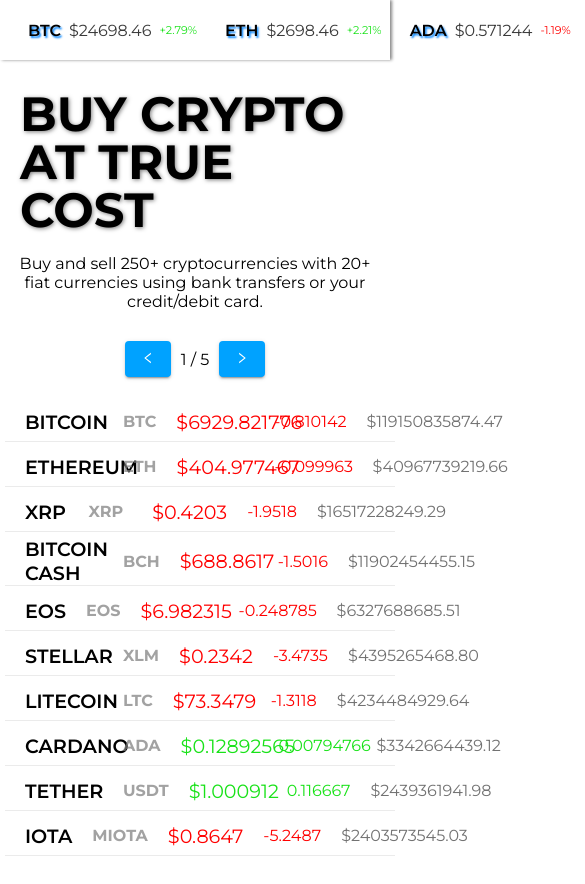
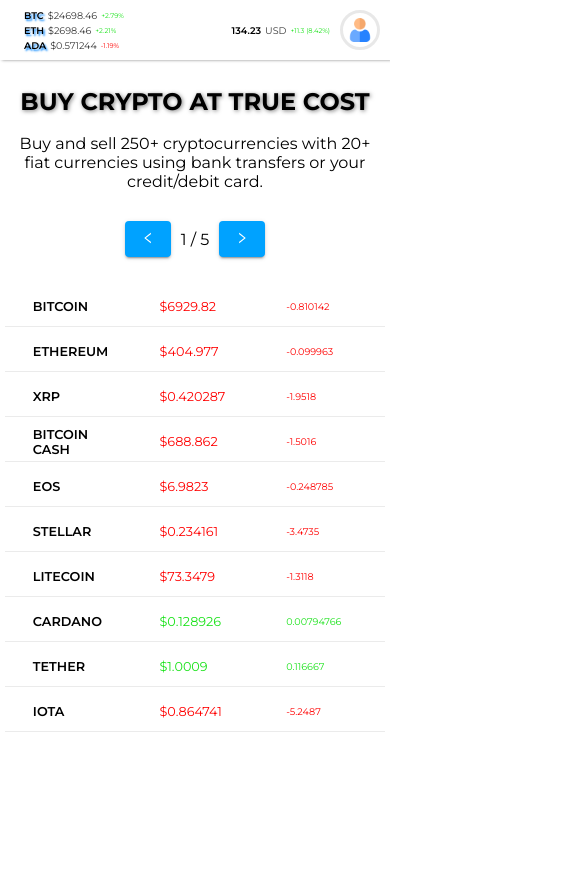
Before and after one commit to cheerfulperson/cryptocurrency-tracking, a React app: page / in a window 390 px wide. Shown: the top 884 px of the page, 585 px wide, since content can reach past the window. After the commit the page ends 844 px from the top, so only its background shows below. Built offline with nearby package versions, Linux system fonts and the light colour scheme; a web font is replaced by a local one.

Commit message:
feat: add media styles

```diff
--- a/src/components/Avatar/Avatar.scss
+++ b/src/components/Avatar/Avatar.scss
@@ -1,5 +1,6 @@
 .avatar {
   width: 40px;
+  min-width: 40px;
   height: 40px;
   border-radius: 100%;
   border: 3px solid #cccccc71;
--- a/src/components/Header/CryptoInfo/CryptoInfo.scss
+++ b/src/components/Header/CryptoInfo/CryptoInfo.scss
@@ -5,9 +5,20 @@
 
   font-size: 1em;
 
+  @media all and (max-width: 900px) {
+    font-size: 0.6em;
+  }
+
+  @media all and (max-width: 724px) {
+    margin: 2px 0;
+  }
+
   span {
     display: inline-block;
     margin: 0 0 0 8px;
+    @media all and (max-width: 724px) {
+      margin: 0 0 0 4px;
+    }
   }
 
   &__code {
--- a/src/components/Header/Header.scss
+++ b/src/components/Header/Header.scss
@@ -22,4 +22,12 @@ $max-width: 1440px;
     justify-content: flex-start;
     align-items: center;
   }
+
+  &__currency-list {
+    @media all and (max-width: 724px) {
+      flex-direction: column;
+      align-items: flex-start;
+      flex-wrap: wrap;
     }
+  }
+}
--- a/src/components/Header/Header.tsx
+++ b/src/components/Header/Header.tsx
@@ -52,7 +52,7 @@ function Header() {
               <AiOutlineLeft />
             </Button>
           )}
-          <List>
+          <List className='header__currency-list'>
             {cryptocurrencies.map((cryptoInfo) => (
               <ListItem key={cryptoInfo.cryptoCode}>
                 <CryptoInfo info={cryptoInfo} />
--- a/src/components/Header/ProfileInfo/ProfileInfo.scss
+++ b/src/components/Header/ProfileInfo/ProfileInfo.scss
@@ -2,9 +2,14 @@
   display: flex;
   justify-content: center;
   align-items: center;
-
+  margin: 0;
   font-size: 0.9em;
-
+  @media all and (max-width: 900px) {
+    font-size: 0.6em;
+  }
+  @media all and (max-width: 724px) {
+    flex-wrap: wrap;
+  }
   span {
     display: inline-block;
     margin: 0 0 0 4px;
--- a/src/components/Input/Input.scss
+++ b/src/components/Input/Input.scss
@@ -1,5 +1,5 @@
-$primary: #11998e;
-$secondary: #38ef7d;
+$primary: #2249ac;
+$secondary: #1bc5df;
 $white: rgb(26, 26, 26);
 $gray: #9b9b9b;
 
--- a/src/components/List/List.tsx
+++ b/src/components/List/List.tsx
@@ -5,12 +5,13 @@ interface ListProps {
   // eslint-disable-next-line @typescript-eslint/no-explicit-any
   [key: string]: any
   styles?: React.CSSProperties
+  className?: string
   children?: JSX.Element[] | JSX.Element
 }
 
-function List({ styles, children, ...props }: ListProps) {
+function List({ styles, children, className, ...props }: ListProps) {
   return (
-    <ul className='list' style={styles} {...props}>
+    <ul className={`list ${className || ''}`} style={styles} {...props}>
       {children}
     </ul>
   )
--- a/src/pages/Cryptocurrency/Cryptocurrency.tsx
+++ b/src/pages/Cryptocurrency/Cryptocurrency.tsx
@@ -27,8 +27,13 @@ function Cryptocurrency() {
   }
 
   React.useEffect(() => {
-    window.onresize = () => {
+    function resize() {
       setChartSize(getChartSize())
+    }
+    window.addEventListener('resize', resize)
+
+    return () => {
+      window.removeEventListener('resize', resize)
     }
   }, [chartSize])
 
--- a/src/pages/Home/CryptoList/CryptoList.scss
+++ b/src/pages/Home/CryptoList/CryptoList.scss
@@ -1,10 +1,11 @@
 .crypto-row {
   display: flex;
   align-items: center;
+  justify-content: space-around;
   padding: 0;
   width: 100%;
   max-width: 1000px;
-  margin: 5px;
+  margin: 5px 0;
   min-height: 40px;
   border-bottom: 1px solid #d2d2d270;
   cursor: pointer;
@@ -25,26 +26,53 @@
   &__item {
     display: flex;
     align-items: center;
-    margin-left: 20px;
+    margin-left: 5px;
     width: 20%;
+    @media all and (max-width: 730px) {
+        font-size: 0.8em;
+      }
+    @media all and (max-width: 600px) {
+      font-size: 0.6em;
+    }
 
     &-name {
       font-weight: 600;
       font-size: 1.2em;
       text-transform: uppercase;
+      @media all and (max-width: 730px) {
+        font-size: 1em;
+      }
+      @media all and (max-width: 600px) {
+        font-size: 0.8em;
+      }
     }
 
     &-symbol {
       font-weight: 700;
       color: #7d7d7db6;
+      @media all and (max-width: 730px) {
+        width: 10%;
+      }
+      @media all and (max-width: 600px) {
+        display: none;
+      }
     }
 
     &-price {
       font-size: 1.2em;
+      @media all and (max-width: 730px) {
+        font-size: 1em;
+      }
+      @media all and (max-width: 600px) {
+        font-size: 0.8em;
+      }
     }
 
     &-market {
       color: #727272;
+      @media all and (max-width: 420px) {
+        display: none;
+      }
     }
   }
 }
--- a/src/pages/Home/CryptoList/CryptoList.tsx
+++ b/src/pages/Home/CryptoList/CryptoList.tsx
@@ -41,7 +41,7 @@ function CryptoList({ cryptoDataAssets, ...props }: CryptoListProps) {
             className='crypto-row__item crypto-row__item-price'
             styles={{ color: getPriceColor(cryptoInfo.changePercent24Hr) }}
           >
-            <span>${Number(cryptoInfo.priceUsd).toFixed(getToFixedNumber(cryptoInfo.changePercent24Hr))}</span>
+            <span>${Number(cryptoInfo.priceUsd).toFixed(getToFixedNumber(cryptoInfo.priceUsd))}</span>
           </ListItem>
           <ListItem className='crypto-row__item' styles={{ color: getPriceColor(cryptoInfo.changePercent24Hr) }}>
             <span>{Number(cryptoInfo.changePercent24Hr).toFixed(getToFixedNumber(cryptoInfo.changePercent24Hr))}</span>
--- a/src/pages/Home/Home.scss
+++ b/src/pages/Home/Home.scss
@@ -5,10 +5,18 @@
   width: 100%;
 
   &__title {
+    text-align: center;
     font-size: 3em;
     margin: 30px 20px 10px 20px;
     text-shadow: 1px 1px 4px #7d7d7d;
     text-transform: uppercase;
+
+    @media all and (max-width: 724px) {
+      font-size: 2em;
+    }
+    @media all and (max-width: 400px) {
+      font-size: 1.5em;
+    }
   }
 
   &__subtitle {
@@ -21,6 +29,13 @@
     max-width: 1000px;
     width: 100%;
     margin: 0 10px 30px 10px;
+    padding: 20px;
+    @media all and (max-width: 730px) {
+      padding: 10px;
+    }
+    @media all and (max-width: 420px) {
+      padding: 5px;
+    }
   }
 
   &__pagination {
--- a/src/utils/cummon.ts
+++ b/src/utils/cummon.ts
@@ -2,6 +2,9 @@ export const getToFixedNumber = (price: number | string) => {
   const absPrice = Math.abs(+price)
   if (absPrice > 1000) {
     return 2
+  }
+  if (absPrice > 100) {
+    return 3
   }
   if (absPrice > 1) {
     return 4
```
Lines whose indentation alone changed are shown as unchanged.
